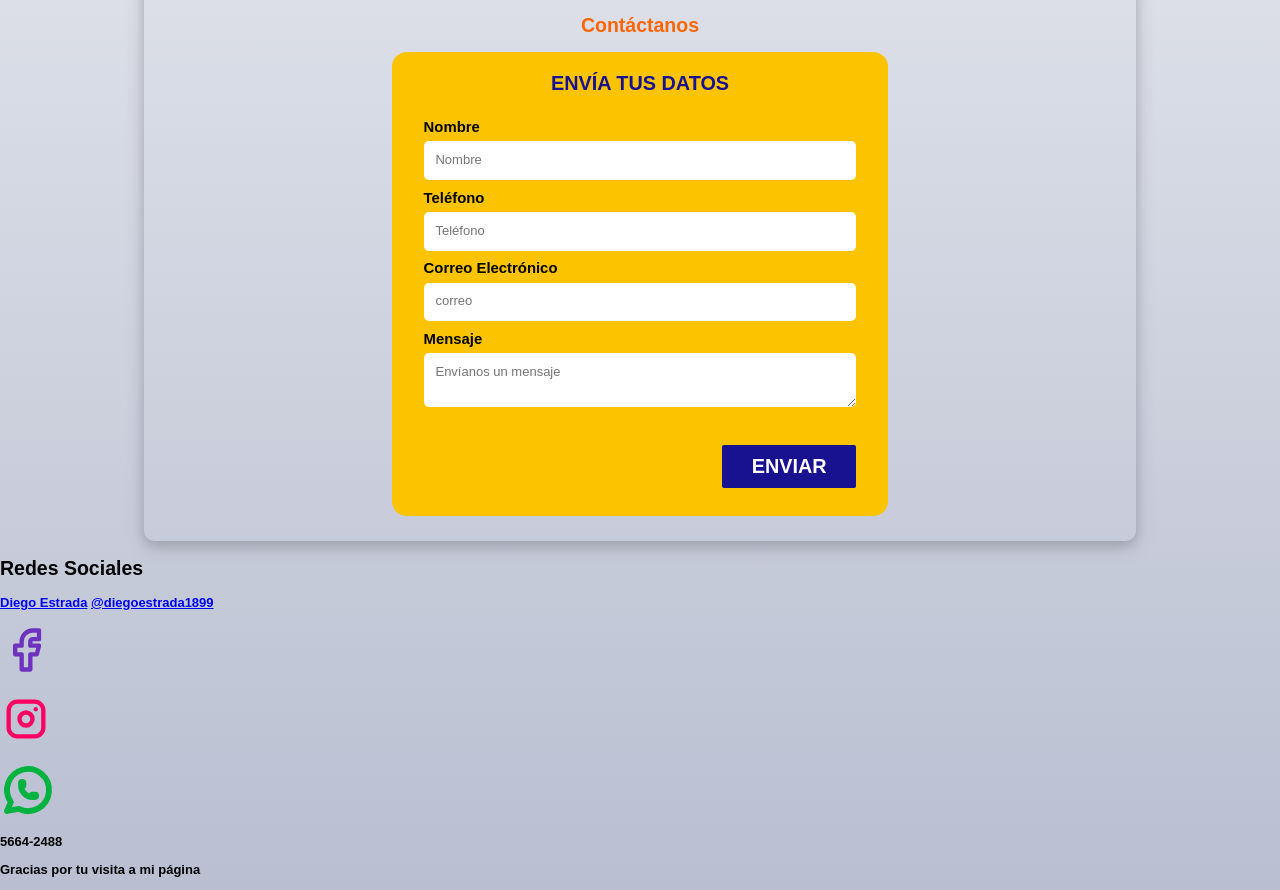
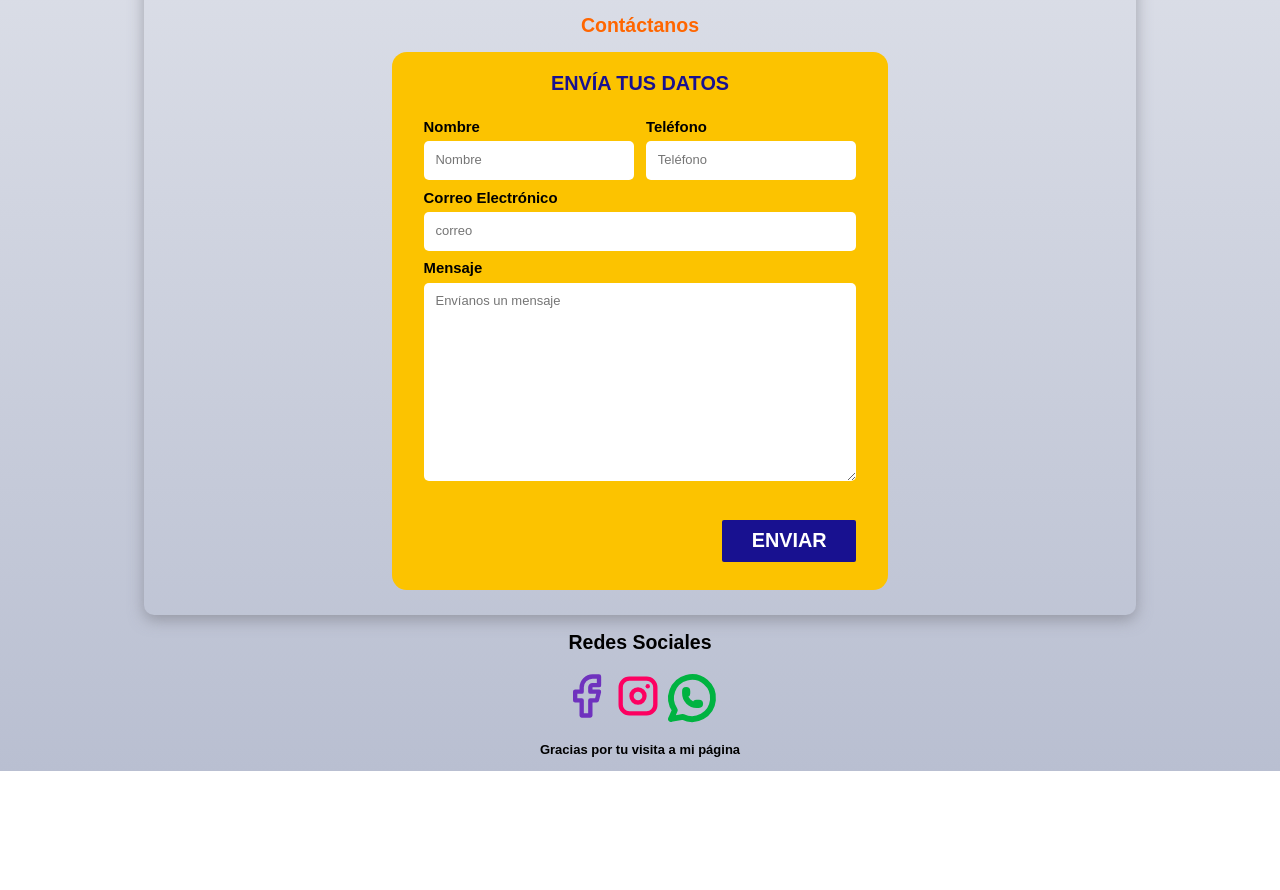
Before and after one commit to Diego180499/desarrollo_web, a plain HTML site: page aprendiendo_html/public_html/index.html in a window 1280 px wide. Shown: the part 903-1793 px from the top of the page. After the commit the page ends 1674 px from the top, so only its background shows below. Drawn offline with Linux system fonts and the light colour scheme.

Commit message:
proyecto finalizado

```diff
--- a/aprendiendo_html/public_html/css/style.css
+++ b/aprendiendo_html/public_html/css/style.css
@@ -12,6 +12,7 @@
 html{
     font-size : 62%;
     box-sizing: border-box;
+    scroll-snap-type: y mandatory;
 }
 
 *, *:before, *:after {
@@ -254,6 +255,31 @@ span{
     align-items: center;
 }
 
+.campo textarea{
+    height: 20rem;
+}
+
+.footer{
+    text-align: center;
+}
+
+/* Seccion de REDES SOCIALES*/
+
+.redes h2{
+    text-align: center;
+}
+
+.redes_sociales .facebook, .redes_sociales .instagram, .redes_sociales .whats {
+    text-align: center;
+}
+
+.redes_sociales{
+    display: flex;
+    flex-direction: column;
+    justify-content: center;
+}
+
+
 /*todo sobre RESPONSIVE DESIGN*/
 @media (min-width:780px){
     .contenedor_servicios{
@@ -270,6 +296,22 @@ span{
         display: flex;
         justify-content: flex-end;
     }
+
+
+    .campos{  /*aqui es para distribuir los inputs, y que se vean distribuidos solo en computadoras*/
+        display: grid;
+        grid-template-columns: repeat(2,1fr);
+        column-gap: 1.2rem;
+    }
+
+    .campo:nth-child(3){
+        grid-column: 1/3;
+    }
+
+    .campo:nth-child(4){
+        grid-column:1/3;
+    }
+
 }
 
 @media (min-width:480px){
@@ -284,4 +326,9 @@ span{
     .subTitulo{
         height: 400px;
     }
+
+    .redes_sociales{
+        flex-direction: row;
+    }
+
 }
--- a/aprendiendo_html/public_html/index.html
+++ b/aprendiendo_html/public_html/index.html
@@ -72,7 +72,6 @@
             <section class="contacto">
                 <h2>Contáctanos</h2>
                 <form class="formulario">
-
                     <fieldset>
                         <legend>Envía tus datos</legend>
                         <div class="campos">
@@ -104,37 +103,41 @@
                 </form>
             </section>
         </main>
-        <section>
+        <section class="redes">
             <h2>Redes Sociales</h2>
+            <div class="redes_sociales">
+                <div class="facebook">
                     <nav>
-                <a href = "https://www.facebook.com/diego.avila.33633344">Diego Estrada</a>
-                <a href="#">@diegoestrada1899</a>
-            </nav>
-            <p>
+                        <a  href = "https://www.facebook.com/diego.avila.33633344">
                             <svg xmlns="http://www.w3.org/2000/svg" class="icon icon-tabler icon-tabler-brand-facebook" width="52" height="52" viewBox="0 0 24 24" stroke-width="2" stroke="#6f32be" fill="none" stroke-linecap="round" stroke-linejoin="round">
                             <path stroke="none" d="M0 0h24v24H0z" fill="none"/>
                             <path d="M7 10v4h3v7h4v-7h3l1 -4h-4v-2a1 1 0 0 1 1 -1h3v-4h-3a5 5 0 0 0 -5 5v2h-3" />
                             </svg>
-            </p>
-            <p>
+                        </a>
+                    </nav>
+                </div>
+
+                <div class="instagram">
+                    <a href="https://www.instagram.com/diegoestrada_99/?hl=es">
                         <svg xmlns="http://www.w3.org/2000/svg" class="icon icon-tabler icon-tabler-brand-instagram" width="52" height="52" viewBox="0 0 24 24" stroke-width="2" stroke="#fd0061" fill="none" stroke-linecap="round" stroke-linejoin="round">
                         <path stroke="none" d="M0 0h24v24H0z" fill="none"/>
                         <rect x="4" y="4" width="16" height="16" rx="4" />
                         <circle cx="12" cy="12" r="3" />
                         <line x1="16.5" y1="7.5" x2="16.5" y2="7.501" />
                         </svg>
-            </p>
-            <p>
+                    </a>
+                </div>
+
+                <div class="whats">
                     <svg xmlns="http://www.w3.org/2000/svg" class="icon icon-tabler icon-tabler-brand-whatsapp" width="56" height="56" viewBox="0 0 24 24" stroke-width="2.5" stroke="#00b341" fill="none" stroke-linecap="round" stroke-linejoin="round">
                     <path stroke="none" d="M0 0h24v24H0z" fill="none"/>
                     <path d="M3 21l1.65 -3.8a9 9 0 1 1 3.4 2.9l-5.05 .9" />
                     <path d="M9 10a0.5 .5 0 0 0 1 0v-1a0.5 .5 0 0 0 -1 0v1a5 5 0 0 0 5 5h1a0.5 .5 0 0 0 0 -1h-1a0.5 .5 0 0 0 0 1" />
                     </svg>
-            </p>
-            <p>5664-2488</p>
-
+                </div>
+            </div>
         </section>
-        <footer>
+        <footer class="footer">
             <p>Gracias por tu visita a mi página</p>
         </footer>
     </body>
```
Lines whose indentation alone changed are shown as unchanged.
